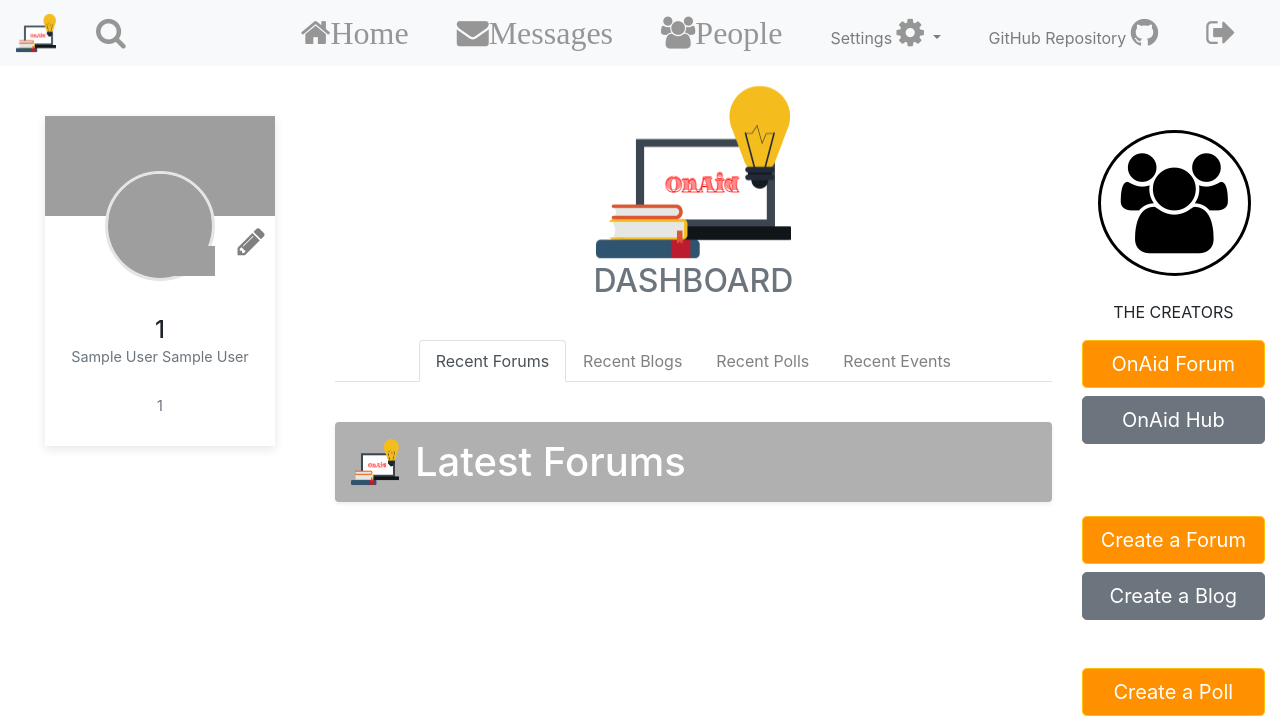
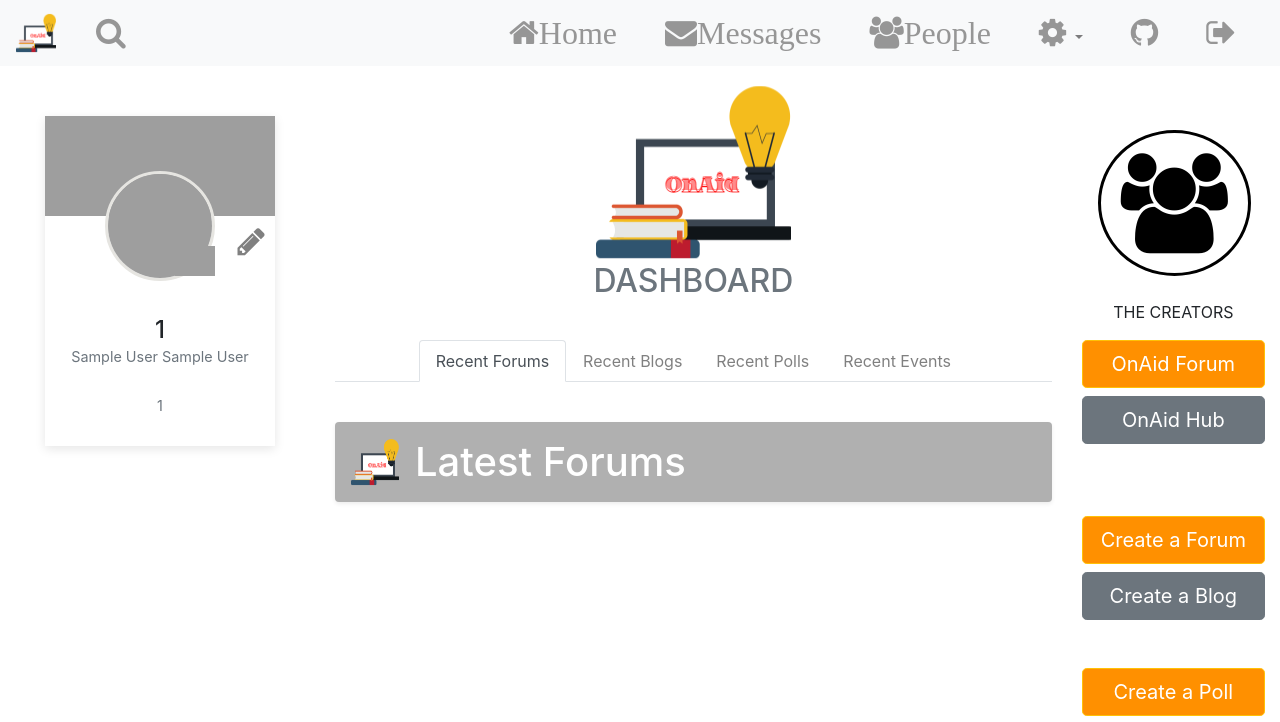
Before and after one commit to GEA960/Lazatech, a PHP site: page /index.php in a window 1280 px wide. Shown: the top 722 px of the page. Run offline with PHP 8.4, Linux system fonts and the light colour scheme; the visitor is signed in with stand-in values (Sample User, id 1); data that the repository does not hold is empty; some libraries are stand-ins or nearby versions; grey boxes are pictures that could not be loaded.

Commit message:
Turn back setttings and github repository to just the logo

```diff
--- a/includes/navbar.php
+++ b/includes/navbar.php
@@ -38,7 +38,7 @@
                 </li>
                 <li class="nav-item dropdown px-3">
                   <a class="nav-link dropdown-toggle" href="#" id="navbarDropdown" role="button" data-toggle="dropdown" aria-haspopup="true" aria-expanded="false">
-                   Settings <i class="fa fa-cog fa-2x" aria-hidden="true"></i>
+                    <i class="fa fa-cog fa-2x" aria-hidden="true"></i>
                   </a>
                   <div class="dropdown-menu" aria-labelledby="navbarDropdown">
                     <a class="dropdown-item" href="profile.php">My Profile</a>
@@ -50,7 +50,7 @@
                 </li>
                 <li class="nav-item px-3">
                     <a class="nav-link" href="https://github.com/GEA960/OnAid.git">
-                    GitHub Repository <i class="fa fa-github fa-2x" aria-hidden="true"></i>
+                    <i class="fa fa-github fa-2x" aria-hidden="true"></i>
                     </a>
                 </li>
                 <li class="nav-item px-3">
```
